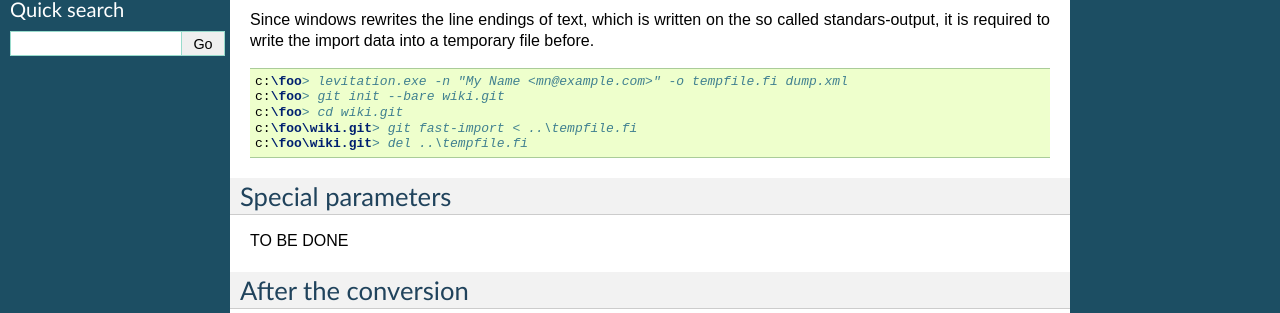
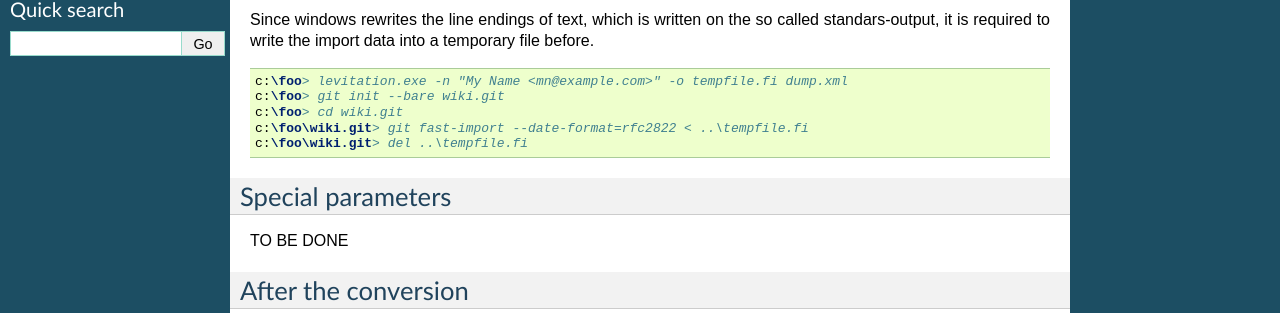
Before and after one commit to sguzman/elevation-c-import, a Sphinx documentation site: the page built from doc/usage.txt, in a window 1280 px wide. Shown: the part 349-662 px from the top of the page. Built offline with Sphinx 7.4.7, drawn with Linux system fonts in a browser that asks for light colours.

Commit message:
Added missing parameter.

```diff
--- a/doc/usage.txt
+++ b/doc/usage.txt
@@ -28,7 +28,7 @@ temporary file before.
   c:\foo> levitation.exe -n "My Name <mn@example.com>" -o tempfile.fi dump.xml
   c:\foo> git init --bare wiki.git
   c:\foo> cd wiki.git
-  c:\foo\wiki.git> git fast-import < ..\tempfile.fi
+  c:\foo\wiki.git> git fast-import --date-format=rfc2822 < ..\tempfile.fi
   c:\foo\wiki.git> del ..\tempfile.fi
 
 
```
